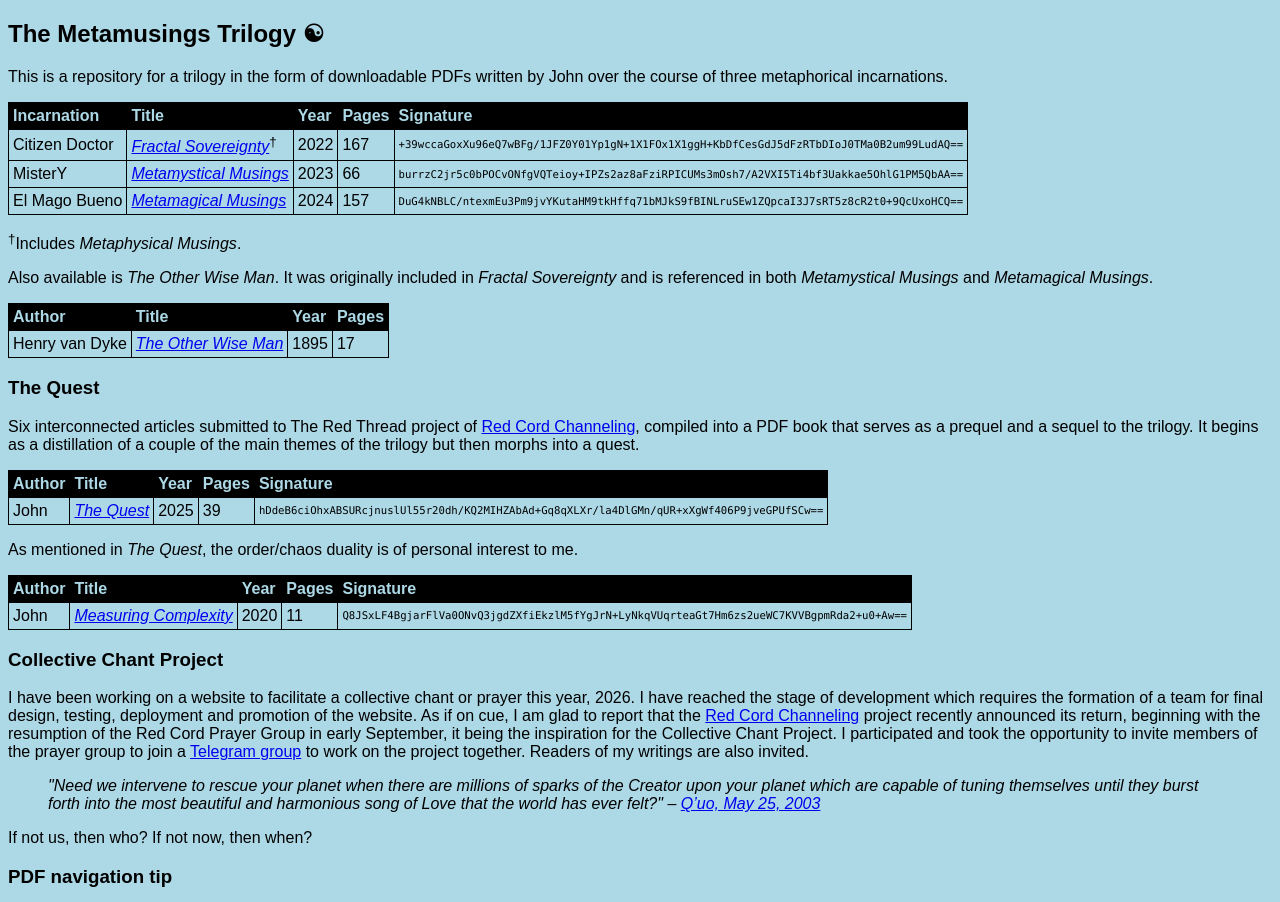
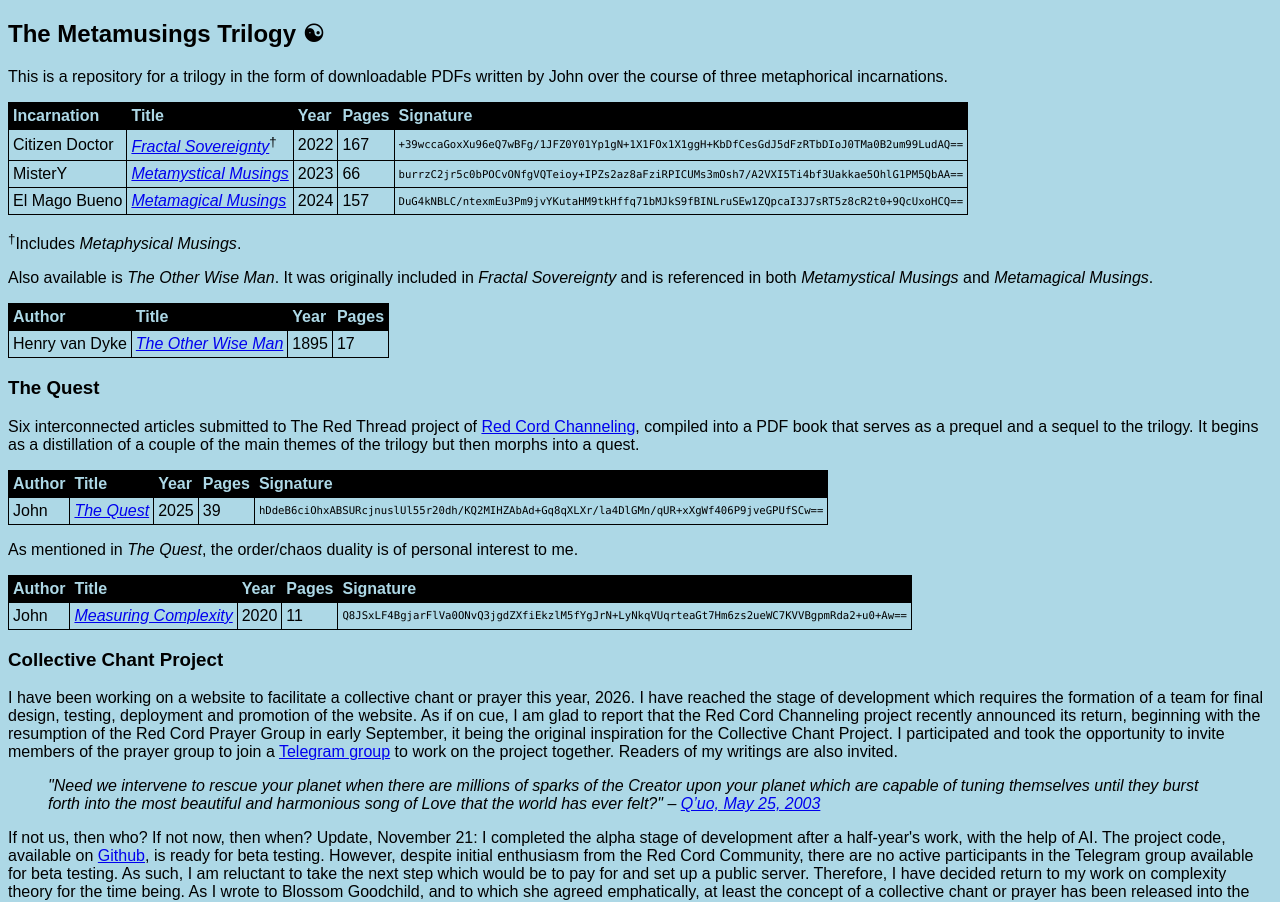
Before and after one commit to metamagical-musings/metamagical-musings.github.io, a plain HTML site: page Overview.html in a window 1280 px wide. Shown: the top 902 px of the page. Drawn offline with Linux system fonts and the light colour scheme.

Commit message:
Overview edit

```diff
--- a/Overview.html
+++ b/Overview.html
@@ -152,11 +152,13 @@ function init () {
 </table>
 
 <h3>Collective Chant Project</h3>
-<p>I have been working on a website to facilitate a collective chant or prayer this year, 2026. I have reached the stage of development which requires the formation of a team for final design, testing, deployment and promotion of the website. As if on cue, I am glad to report that the <a href="https://www.redcordchanneling.com/">Red Cord Channeling</a> project recently announced its return, beginning with the resumption of the Red Cord Prayer Group in early September, it being the inspiration for the Collective Chant Project. I participated and took the opportunity to invite members of the prayer group to join a <a href="https://t.me/collective_chant/">Telegram group</a> to work on the project together. Readers of my writings are also invited.</p>
+<p>I have been working on a website to facilitate a collective chant or prayer this year, 2026. I have reached the stage of development which requires the formation of a team for final design, testing, deployment and promotion of the website. As if on cue, I am glad to report that the Red Cord Channeling project recently announced its return, beginning with the resumption of the Red Cord Prayer Group in early September, it being the original inspiration for the Collective Chant Project. I participated and took the opportunity to invite members of the prayer group to join a <a href="https://t.me/collective_chant/">Telegram group</a> to work on the project together. Readers of my writings are also invited.</p>
 
 <blockquote><i>"Need we intervene to rescue your planet when there are millions of sparks of the Creator upon your planet which are capable of tuning themselves until they burst forth into the most beautiful and harmonious song of Love that the world has ever felt?" – <a href="https://www.llresearch.org/channeling/2003/0525">Q’uo, May 25, 2003</a></i></blockquote>
 
 If not us, then who? If not now, then when?
+
+Update, November 21: I completed the alpha stage of development after a half-year's work, with the help of AI. The project code, available on <a href=https://github.com/metamagical-musings/collective-chant/">Github</a>, is ready for beta testing. However, despite initial enthusiasm from the Red Cord Community, there are no active participants in the Telegram group available for beta testing. As such, I am reluctant to take the next step which would be to pay for and set up a public server. Therefore, I have decided return to my work on complexity theory for the time being. As I wrote to Blossom Goodchild, and to which she agreed emphatically, at least the concept of a collective chant or prayer has been released into the ethers where someone better positioned than myself may carry it forward.
 
 <h3>PDF navigation tip</h3>
 <p>If you hold down the control key (Cmd on Mac) when clicking on hyperlinks embedded in PDF files, a new browser tab will open for the target resource, allowing you to return to the same place in the original tab. Otherwise, you may lose your place.</p>
```
